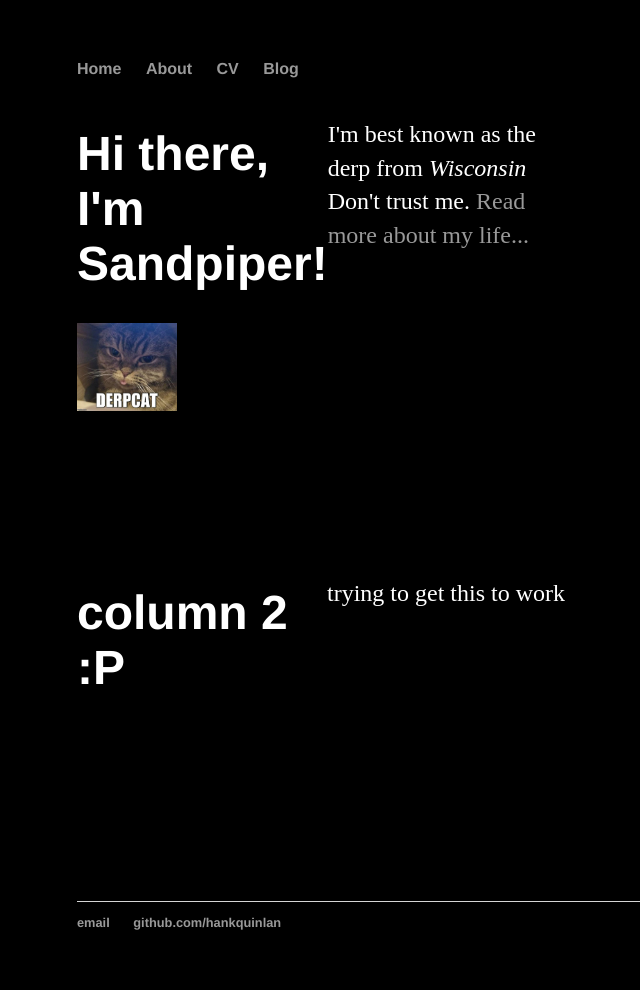
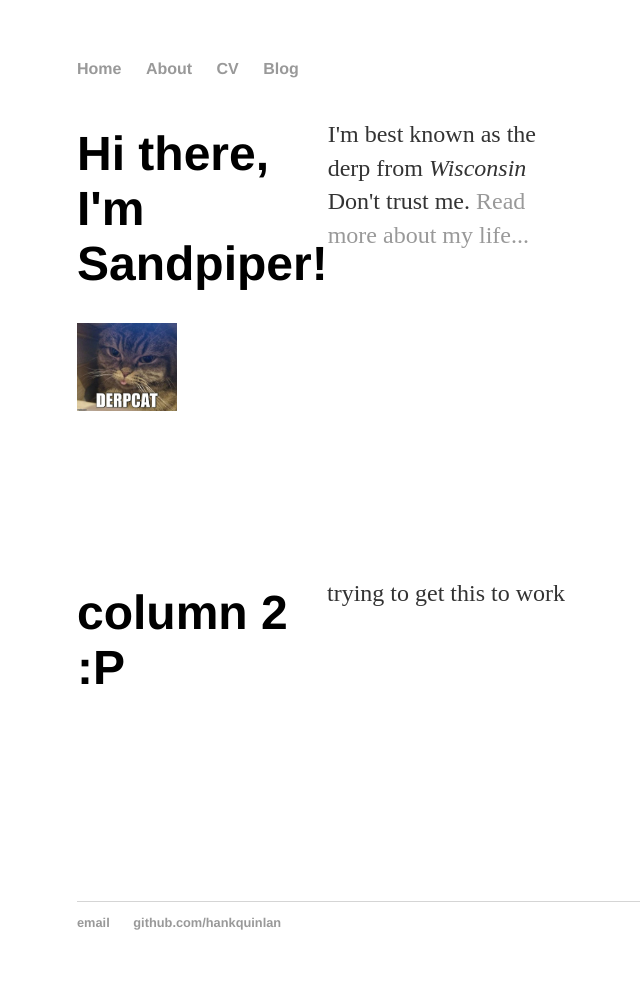
Before and after one commit to sandkinz/sandkinz.github.io, a Jekyll site: the page built from index.html, in a window 1280 px wide. Shown: the whole page, without its empty margins (115-755 px from the left). Built offline with Jekyll 4.4.1, drawn with Linux system fonts in a browser that asks for light colours.

Commit message:
edit colors

```diff
--- a/css/main.css
+++ b/css/main.css
@@ -1,7 +1,7 @@
 body {
     margin: 60px auto;
     width: 70%;
-    background-color: black;
+    background-color: 0 0 0;
 }
 nav ul, footer ul {
     font-family:'Helvetica', 'Arial', 'Sans-Serif';
@@ -23,13 +23,13 @@
 h1 {
     font-size: 3em;
     font-family:'Helvetica', 'Arial', 'Sans-Serif';
-    color: white;
+    color: 255 255 255;
 }
 p {
     font-size: 1.5em;
     line-height: 1.4em;
     color: #333;
-    color: white;
+    color: 255 255 255;
 }
 footer {
     border-top: 1px solid #d5d5d5;
```
